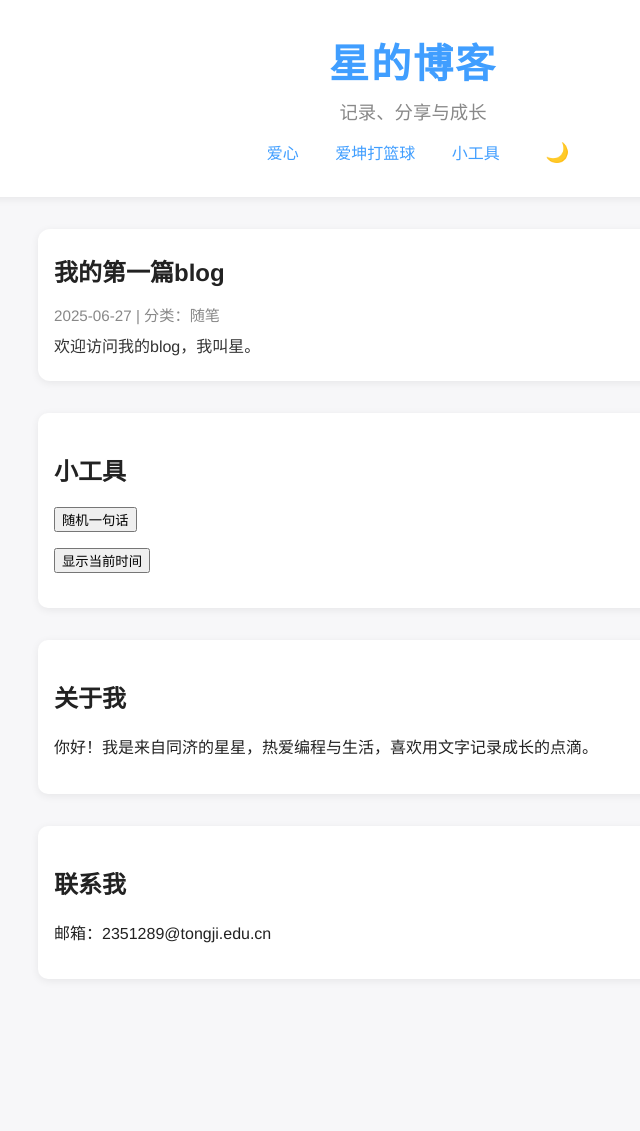
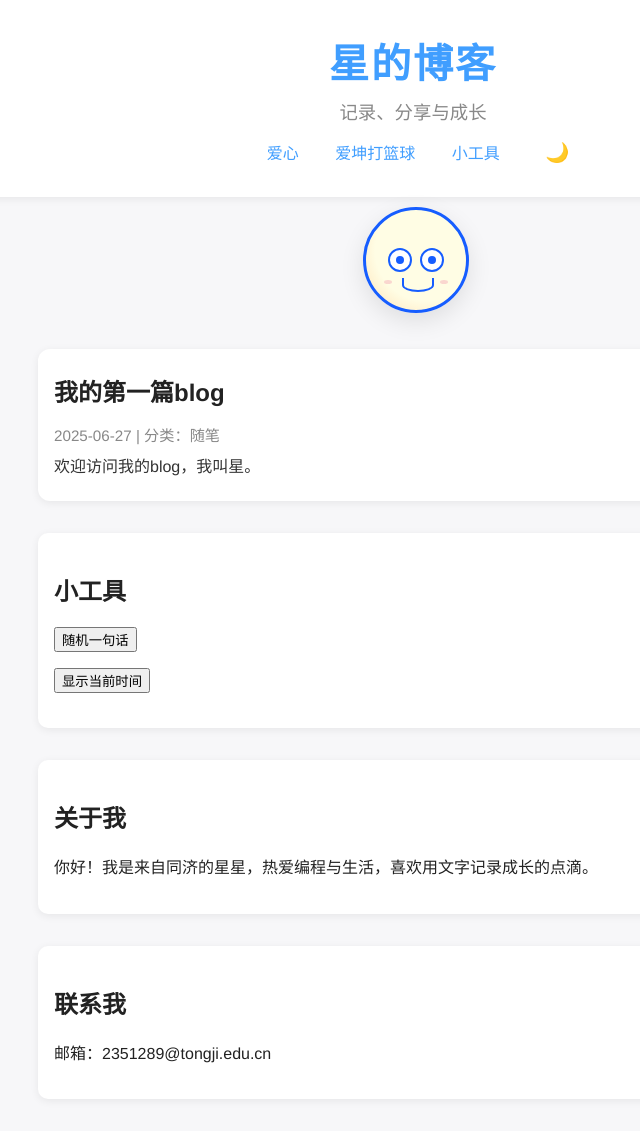
Before and after one commit to xing05188/xing05188.github.io, a Jekyll site: the page built from index.html, in a window 1280 px wide. Shown: the whole page, without its empty margins (227-867 px from the left). Built offline with Jekyll 4.4.1, drawn with Linux system fonts in a browser that asks for light colours; before the commit the page ends 1011 px from its top, so only the background shows below that.

Commit message:
Add files via upload

```diff
--- a/index.html
+++ b/index.html
@@ -2,12 +2,14 @@
 ---
 <!DOCTYPE html>
 <html lang="zh-CN">
+
 <head>
   <meta charset="UTF-8">
   <title>星的博客</title>
   <meta name="viewport" content="width=device-width, initial-scale=1.0">
   <link rel="stylesheet" href="style.css">
 </head>
+
 <body>
   <header>
     <h1>星的博客</h1>
@@ -19,6 +21,19 @@
       <button id="toggle-dark">🌙</button>
     </nav>
   </header>
+  <div class="avatar-head-container">
+    <div class="avatar-head">
+      <div class="eye left">
+        <div class="pupil" id="left-pupil"></div>
+      </div>
+      <div class="eye right">
+        <div class="pupil" id="right-pupil"></div>
+      </div>
+      <div class="blush left"></div>
+      <div class="blush right"></div>
+      <div class="mouth" id="mouth"></div>
+    </div>
+  </div>
   <main>
     <section class="posts">
       {% for post in site.posts %}
@@ -47,4 +62,5 @@
   </main>
   <script src="main.js"></script>
 </body>
+
 </html>
--- a/main.js
+++ b/main.js
@@ -1,17 +1,17 @@
 
-document.getElementById('toggle-dark').onclick = function() {
+document.getElementById('toggle-dark').onclick = function () {
   document.body.classList.toggle('dark');
-  if(document.body.classList.contains('dark')){
+  if (document.body.classList.contains('dark')) {
     this.textContent = '☀️';
-    localStorage.setItem('theme','dark');
+    localStorage.setItem('theme', 'dark');
   } else {
     this.textContent = '🌙';
-    localStorage.setItem('theme','light');
+    localStorage.setItem('theme', 'light');
   }
 };
 // 自动读取本地主题
-window.onload = function() {
-  if(localStorage.getItem('theme') === 'dark'){
+window.onload = function () {
+  if (localStorage.getItem('theme') === 'dark') {
     document.body.classList.add('dark');
     document.getElementById('toggle-dark').textContent = '☀️';
   }
@@ -33,3 +33,26 @@ window.showTime = function () {
   const now = new Date();
   document.getElementById('time').innerText = now.toLocaleString();
 }
+
+document.addEventListener('mousemove', function (e) {
+  const pupils = document.querySelectorAll('.pupil');
+  pupils.forEach(pupil => {
+    const eye = pupil.parentElement;
+    const eyeRect = eye.getBoundingClientRect();
+    const eyeX = eyeRect.left + eyeRect.width / 2;
+    const eyeY = eyeRect.top + eyeRect.height / 2;
+    const dx = e.clientX - eyeX;
+    const dy = e.clientY - eyeY;
+    const distance = Math.sqrt(dx * dx + dy * dy);
+    const maxDistance = (eyeRect.width - pupil.offsetWidth) / 2.2;
+    const moveX = (dx / distance) * Math.min(distance, maxDistance);
+    const moveY = (dy / distance) * Math.min(distance, maxDistance);
+    pupil.style.transform = `translate(${moveX}px, ${moveY}px)`;
+  });
+  const mouth = document.getElementById('mouth');
+  const windowHeight = window.innerHeight;
+  const normalizedY = e.clientY / windowHeight;
+  const scale = 0.7 + normalizedY * 0.4;
+  mouth.style.width = `${28 * scale}px`;
+  mouth.style.height = `${12 * scale}px`;
+});
--- a/style.css
+++ b/style.css
@@ -5,8 +5,96 @@
   --text: #222;
   --muted: #888;
   --card-bg: #fff;
-  --shadow: 0 2px 8px rgba(0,0,0,0.07);
+  --shadow: 0 2px 8px rgba(0, 0, 0, 0.07);
 }
+
+.avatar-head-container {
+  position: relative;
+  width: 120px;
+  height: 120px;
+  user-select: none;
+  display: flex;
+  justify-content: center;
+  align-items: center;
+  margin: 0 auto;
+}
+
+.avatar-head {
+  width: 100px;
+  height: 100px;
+  background: radial-gradient(circle at 60% 40%, #fffde4 60%, #ffe0b2 100%);
+  border-radius: 50%;
+  position: absolute;
+  top: 10px;
+  left: 10px;
+  box-shadow: 0 8px 24px rgba(0, 0, 0, 0.10);
+  border: 3px solid #165DFF;
+  z-index: 3;
+}
+
+.eye {
+  width: 20px;
+  height: 20px;
+  background: #fff;
+  border-radius: 50%;
+  position: absolute;
+  top: 38px;
+  border: 2px solid #165DFF;
+  overflow: hidden;
+  z-index: 4;
+}
+
+.eye.left {
+  left: 22px;
+}
+
+.eye.right {
+  right: 22px;
+}
+
+.pupil {
+  width: 8px;
+  height: 8px;
+  background: #165DFF;
+  border-radius: 50%;
+  position: absolute;
+  top: 6px;
+  left: 6px;
+  transition: all 0.12s cubic-bezier(.4, 2, .6, 1);
+}
+
+.mouth {
+  width: 28px;
+  height: 12px;
+  border-radius: 0 0 50% 50%;
+  border: 2px solid #165DFF;
+  border-top: none;
+  position: absolute;
+  bottom: 18px;
+  left: 36px;
+  background: none;
+  transition: all 0.3s cubic-bezier(.4, 2, .6, 1);
+}
+
+.blush {
+  width: 8px;
+  height: 4px;
+  background: #f8c6c6;
+  border-radius: 50%;
+  position: absolute;
+  top: 70px;
+  opacity: 0.7;
+  z-index: 5;
+}
+
+.blush.left {
+  left: 18px;
+}
+
+.blush.right {
+  right: 18px;
+}
+
 body {
   background: var(--main-bg);
   color: var(--text);
@@ -14,35 +102,42 @@ body {
   margin: 0;
   padding: 0;
 }
+
 header {
   background: var(--header-bg);
   box-shadow: var(--shadow);
   padding: 2rem 0 1rem 0;
   text-align: center;
 }
+
 header h1 {
   margin: 0;
   font-size: 2.5rem;
   letter-spacing: 2px;
   color: var(--accent);
 }
+
 header .subtitle {
   color: var(--muted);
   font-size: 1.15rem;
   margin: 0.5rem 0 1rem 0;
 }
+
 nav {
   margin-bottom: 1rem;
 }
+
 nav a {
   color: var(--accent);
   margin: 0 1em;
   text-decoration: none;
   transition: color 0.2s;
 }
+
 nav a:hover {
   color: #1a73e8;
 }
+
 nav button {
   background: none;
   border: none;
@@ -50,16 +145,19 @@ nav button {
   font-size: 1.2rem;
   margin-left: 1em;
 }
+
 main {
   max-width: 750px;
   margin: 2rem auto;
   padding: 0 1rem;
 }
+
 .posts {
   display: flex;
   flex-direction: column;
   gap: 1.5rem;
 }
+
 .post-card {
   background: var(--card-bg);
   border-radius: 12px;
@@ -67,48 +165,70 @@ main {
   padding: 1.5rem 1rem;
   transition: transform 0.15s, box-shadow 0.15s;
 }
+
 .post-card:hover {
   transform: translateY(-4px) scale(1.01);
-  box-shadow: 0 4px 16px rgba(64,158,255,0.08);
+  box-shadow: 0 4px 16px rgba(64, 158, 255, 0.08);
 }
+
 .post-card h2 {
   margin: 0 0 0.25em 0;
   font-size: 1.5rem;
 }
+
 .post-card h2 a {
   color: var(--text);
   text-decoration: none;
 }
+
 .post-card h2 a:hover {
   color: var(--accent);
 }
+
 .post-meta {
   color: var(--muted);
   font-size: 0.95em;
   margin-bottom: 0.5em;
 }
+
 .post-summary {
   margin: 0.5em 0 0 0;
   color: #333;
 }
-.tools, .about, .contact {
+
+.tools,
+.about,
+.contact {
   background: var(--card-bg);
   border-radius: 10px;
   margin: 2rem 0 0 0;
   padding: 1.2rem 1rem;
   box-shadow: var(--shadow);
 }
+
 footer {
   text-align: center;
   color: var(--muted);
   font-size: 0.95rem;
   margin: 2rem 0 1rem 0;
 }
+
 @media (max-width: 600px) {
-  header h1 { font-size: 2rem; }
-  main { padding: 0 0.3rem; }
-  .tools, .about, .contact { padding: 1rem 0.5rem; }
+  header h1 {
+    font-size: 2rem;
+  }
+
+  main {
+    padding: 0 0.3rem;
+  }
+
+  .tools,
+  .about,
+  .contact {
+    padding: 1rem 0.5rem;
+  }
 }
+
 body.dark {
   --main-bg: #21232a;
   --header-bg: #23262f;
@@ -116,5 +236,5 @@ body.dark {
   --text: #f5f5f7;
   --muted: #bbb;
   --card-bg: #282a36;
-  --shadow: 0 2px 8px rgba(0,0,0,0.3);
+  --shadow: 0 2px 8px rgba(0, 0, 0, 0.3);
 }
```
